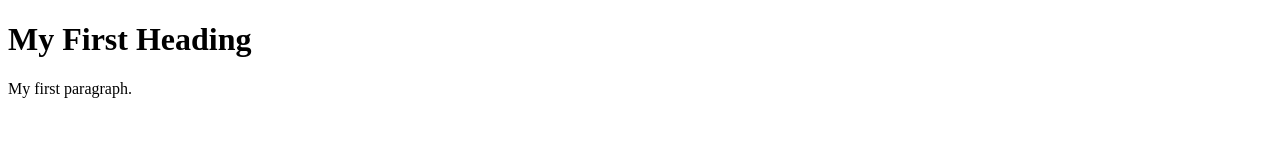
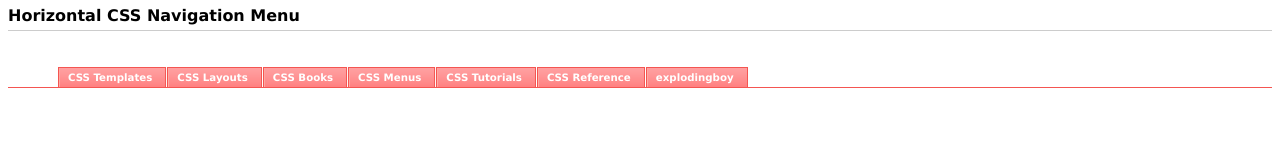
Before and after one commit to YuruYuriFans/YuruYuriFans.github.io, a plain HTML site: page index.html in a window 1280 px wide. Drawn offline with Linux system fonts and the light colour scheme.

Commit message:
Trying a new css template

```diff
--- a/index.html
+++ b/index.html
@@ -1,9 +1,23 @@
-<!DOCTYPE html>
-<html>
+<!DOCTYPE html PUBLIC "-//W3C//DTD XHTML 1.0 Transitional//EN" "http://www.w3.org/TR/xhtml1/DTD/xhtml1-transitional.dtd">
+<html xmlns="http://www.w3.org/1999/xhtml">
+<head>
+<title>9</title>
+<meta http-equiv="Content-Type" content="text/html; charset=iso-8859-1" />
+<link rel="stylesheet" href="styles.css" type="text/css" />
+</head>
 <body>
-
-<h1>My First Heading</h1>
-<p>My first paragraph.</p>
-
+<h1>Horizontal CSS Navigation Menu</h1>
+<hr />
+<div id="tabs">
+  <ul>
+    <li><a href="http://www.free-css.com/"><span>CSS Templates</span></a></li>
+    <li><a href="http://www.free-css.com/"><span>CSS Layouts</span></a></li>
+    <li><a href="http://www.free-css.com/"><span>CSS Books</span></a></li>
+    <li><a href="http://www.free-css.com/"><span>CSS Menus</span></a></li>
+    <li><a href="http://www.free-css.com/"><span>CSS Tutorials</span></a></li>
+    <li><a href="http://www.free-css.com/"><span>CSS Reference</span></a></li>
+    <li><a rel="nofollow" target="_blank" href="http://www.exploding-boy.com/" title="explodingboy"><span>explodingboy</span></a></li>
+  </ul>
+</div>
 </body>
 </html>
--- /dev/null
+++ b/styles.css
@@ -0,0 +1,70 @@
+body {
+	font: bold 11px/1.5em Verdana;
+	}
+
+h1 {
+	font-family:Verdana, Arial, Helvetica, sans-serif;
+	font-size:16px;
+	font-weight:bold;
+	margin:0;
+	padding:0;
+	}
+
+hr {
+	border:none;
+	border-top:1px solid #CCCCCC;
+	height:1px;
+	margin-bottom:25px;
+	}
+
+#tabs {
+	float:left;
+	width:100%;
+	font-size:93%;
+	border-bottom:1px solid #F45551;
+	line-height:normal;
+	}
+
+#tabs ul {
+	margin:0;
+	padding:10px 10px 0 50px;
+	list-style:none;
+	}
+
+#tabs li {
+	display:inline;
+	margin:0;
+	padding:0;
+	}
+
+#tabs a {
+	float:left;
+	background:url("tableft.gif") no-repeat left top;
+	margin:0;
+	padding:0 0 0 4px;
+	text-decoration:none;
+	}
+
+#tabs a span {
+	float:left;
+	display:block;
+	background:url("tabright.gif") no-repeat right top;
+	padding:5px 15px 4px 6px;
+	color:#FFF;
+	}
+
+/* Commented Backslash Hack hides rule from IE5-Mac \*/
+#tabs a span {float:none;}
+
+/* End IE5-Mac hack */
+#tabs a:hover span {
+	color:#FFF;
+	}
+
+#tabs a:hover {
+	background-position:0% -42px;
+	}
+
+#tabs a:hover span {
+	background-position:100% -42px;
+	}
```
Also changed, not shown: tableft.gif (added), tabright.gif (added).
